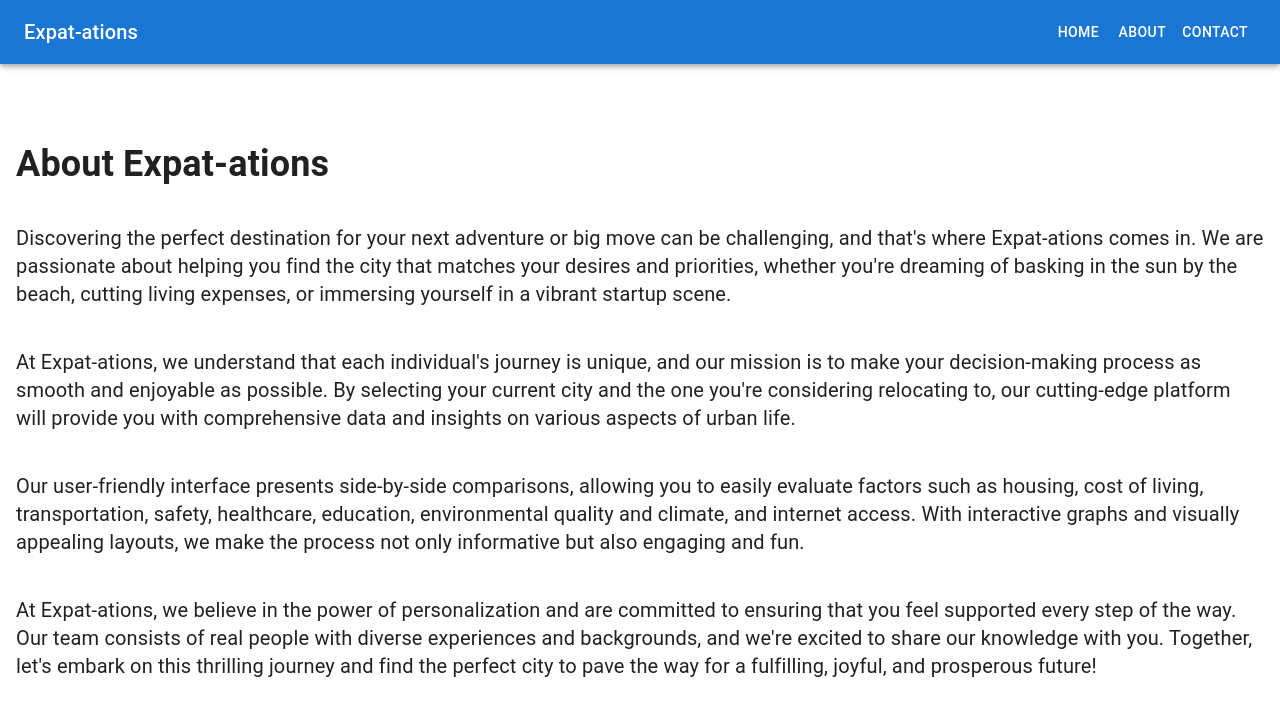
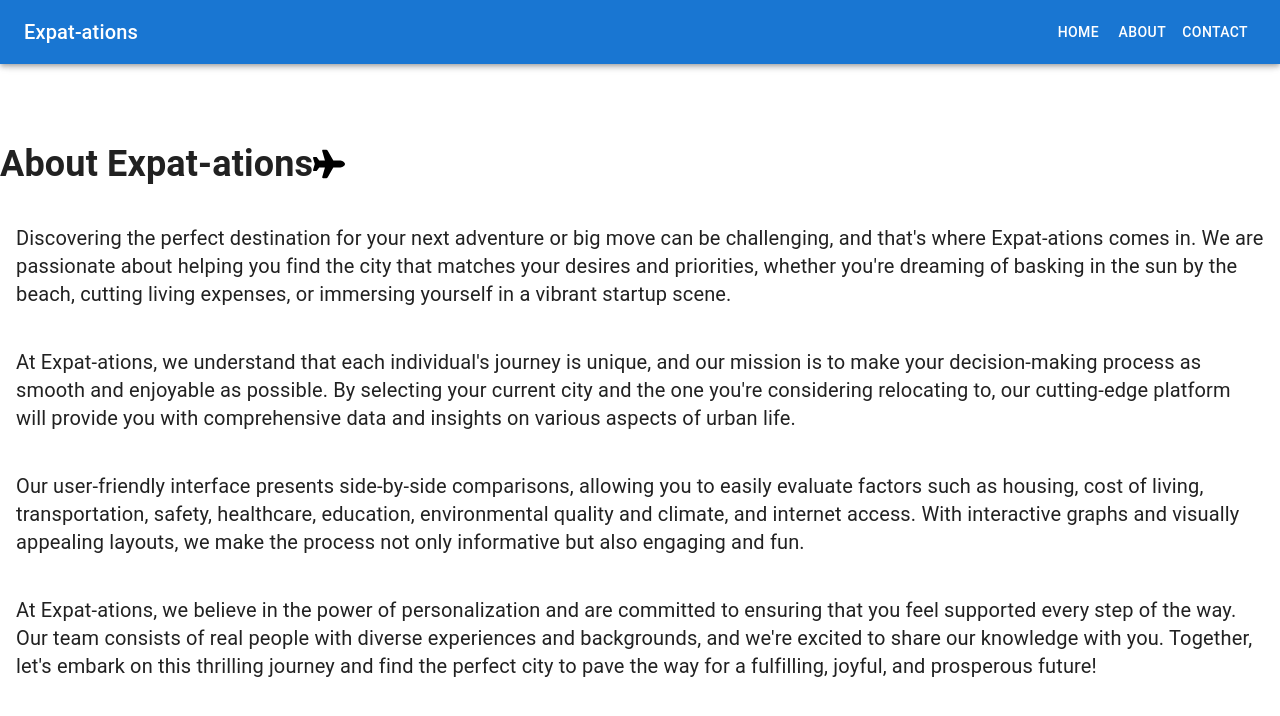
Before and after one commit to hillaryforget/Expat-ations, a Next.js app in the folder my-next-project/: page /about in a window 1280 px wide. Shown: the top 716 px of the page. Built offline with nearby package versions, Linux system fonts and the light colour scheme.

Commit message:
about page animated icon

```diff
--- a/my-next-project/src/pages/about.js
+++ b/my-next-project/src/pages/about.js
@@ -11,8 +11,15 @@ const About = () => {
         <script src="https://cdn.tailwindcss.com"></script>
       </Head>
       <NavBar />
-      <div className="container mx-auto px-4">
-        <h1 className="text-4xl font-bold mt-8">About Expat-ations</h1>
+      <div className="container mx-auto">
+        <div className="flex items-center">
+          <h1 className="text-4xl font-bold mt-8">About Expat-ations</h1>
+          <img
+            className="slide-animation w-8 h-8 mt-8"
+            src="/plane-solid.svg"
+            alt="Plane icon"
+          />
+        </div>
       </div>
       <br></br>
       <div class="container mx-auto px-4">
--- /dev/null
+++ b/my-next-project/src/styles/custom-animations.css
@@ -0,0 +1,13 @@
+/* styles/custom-animations.css */
+@keyframes slide {
+  0% {
+    transform: translateX(20%);
+  }
+  100% {
+    transform: translateX(900%);
+  }
+}
+
+.slide-animation:hover {
+  animation: slide 5s linear;
+}
```
Also changed, not shown: my-next-project/src/pages/_app.jsx (+9 -1 lines).
